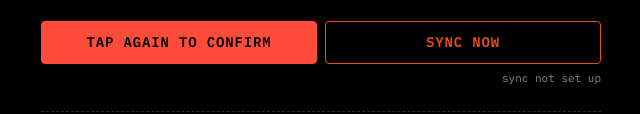
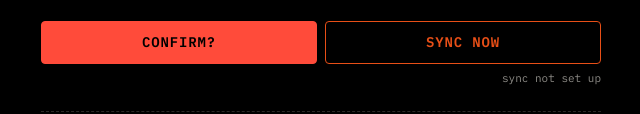
Before and after one commit to Andolgee/macros-tracker, a plain HTML site: page index.html in a window 1280 px wide. Both pictures are taken after a click on the button "RESET DAY". Shown: the part 744-858 px from the top of the page, without its empty margins (319-959 px from the left). Drawn offline with Linux system fonts and the light colour scheme.

Commit message:
Shorten two-tap confirm text to "Confirm?"
Co-Authored-By: Claude Opus 5.5 <noreply@anthropic.com>

```diff
--- a/script.js
+++ b/script.js
@@ -68,7 +68,7 @@ document.addEventListener('DOMContentLoaded', () => {
             return;
         }
         btn.classList.add('armed');
-        btn.textContent = 'Tap again to confirm';
+        btn.textContent = 'Confirm?';
         setTimeout(()=>{
             if(btn.classList.contains('armed')){
                 btn.classList.remove('armed');
--- a/style.css
+++ b/style.css
@@ -159,7 +159,7 @@ button.ghost:hover{ background:#1a0d07; }
 .open-sheet{ width:100%; margin-top:10px; }
 
 /* ===== DANGER BUTTONS (two-tap confirm) ===== */
-button.danger{ background:transparent; color:var(--red); border-color:#5a1f19; }
+button.danger{ background:transparent; color:var(--red); border-color:#5a1f19; white-space:nowrap; }
 button.danger:hover{ background:#1a0605; }
 button.danger.armed{ background:var(--red); color:#000; border-color:var(--red); }
 
```
